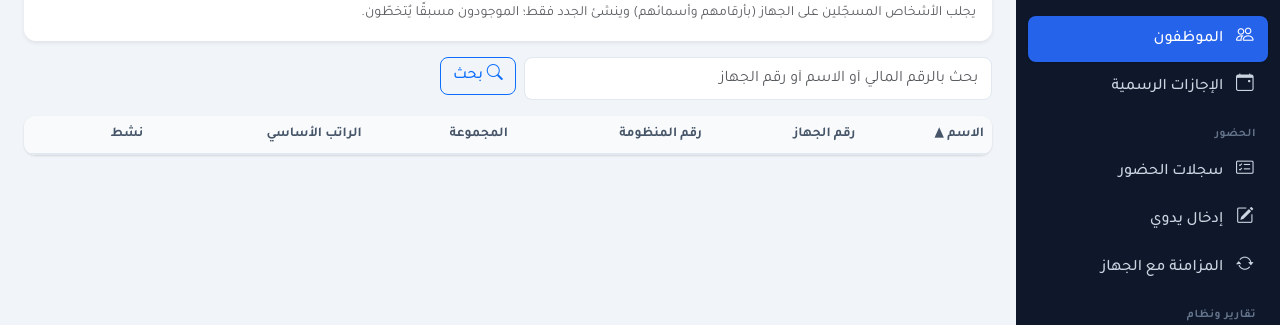
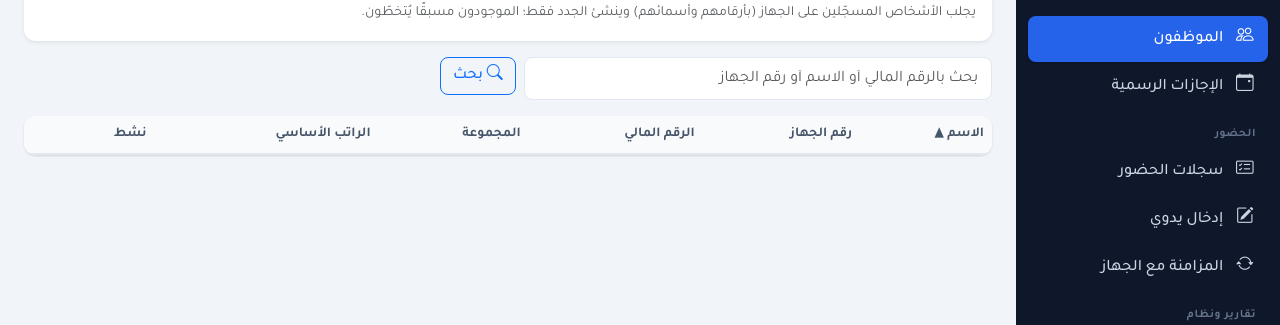
Before and after one commit to joker-ly/Hikvision, an ASP.NET Core app: template src/Hikvision.Web/Views/Employees/Index.cshtml in a window 1280 px wide. Shown: the part 251-576 px from the top of the page. Run offline with ASP.NET Core 8, Linux system fonts and the light colour scheme; the template is opened without the code that fills it, so the values that code supplies are empty; the visitor is signed in with stand-in values (Sample User, id 1).

Commit message:
تسمية عمود الترتيب "الرقم المالي" بدل "رقم المنظومة"
الترتيب يتم على حقل FinancialNo (الرقم المالي) كما هو مطلوب

Co-Authored-By: Claude Opus 4.8 <noreply@anthropic.com>
Claude-Session: https://claude.ai/code/session_01SXp9iPG69cjs8EbdCx34Tx

```diff
--- a/src/Hikvision.Web/Views/Employees/Index.cshtml
+++ b/src/Hikvision.Web/Views/Employees/Index.cshtml
@@ -65,7 +65,7 @@
         <tr>
             <th><a asp-action="Index" asp-route-sort="@nameSort" asp-route-search="@search" class="text-decoration-none text-reset">الاسم @nameArrow</a></th>
             <th>رقم الجهاز</th>
-            <th><a asp-action="Index" asp-route-sort="@finSort" asp-route-search="@search" class="text-decoration-none text-reset">رقم المنظومة @finArrow</a></th>
+            <th><a asp-action="Index" asp-route-sort="@finSort" asp-route-search="@search" class="text-decoration-none text-reset">الرقم المالي @finArrow</a></th>
             <th>المجموعة</th>
             <th>الراتب الأساسي</th>
             <th>نشط</th>
```
